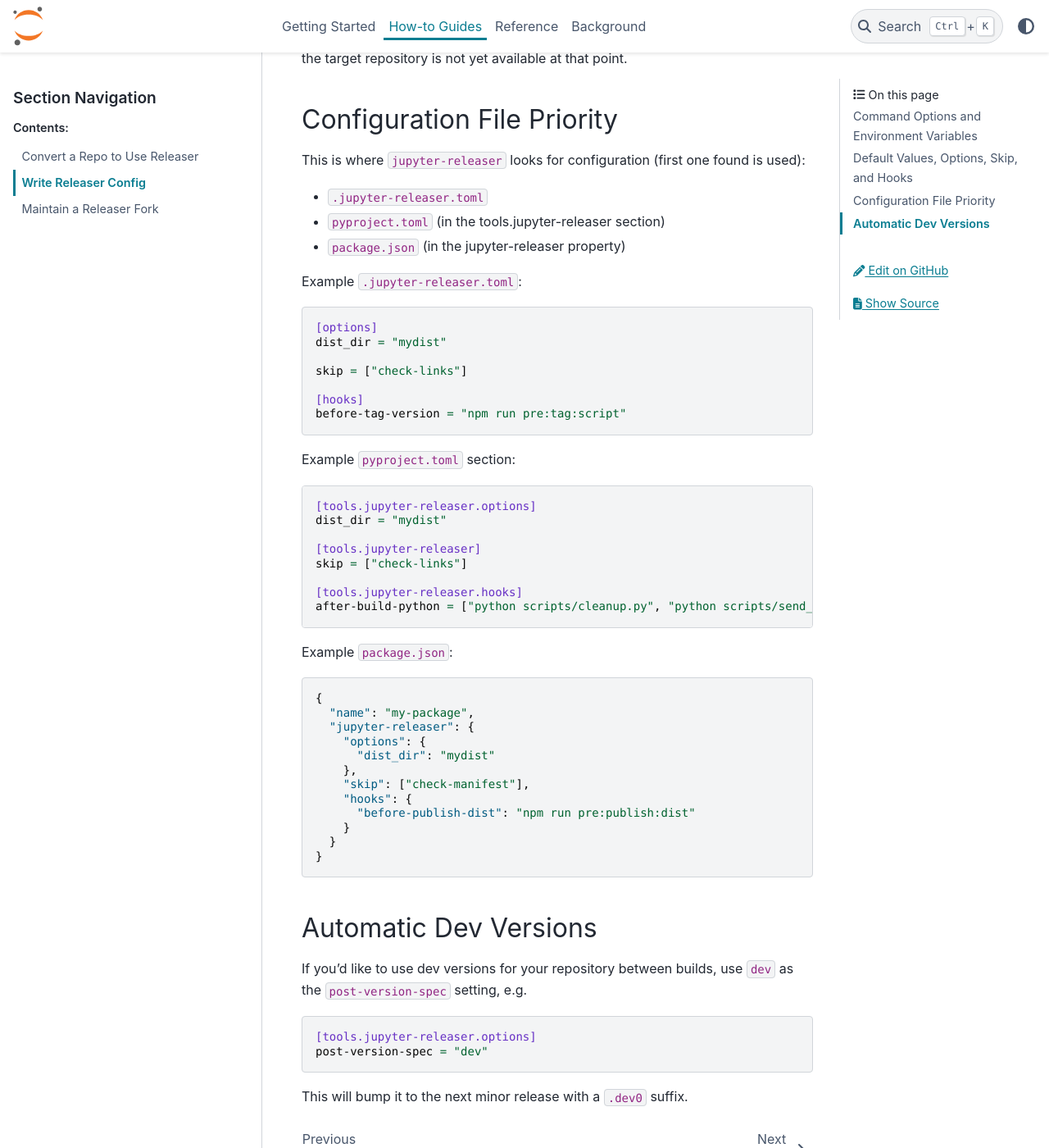
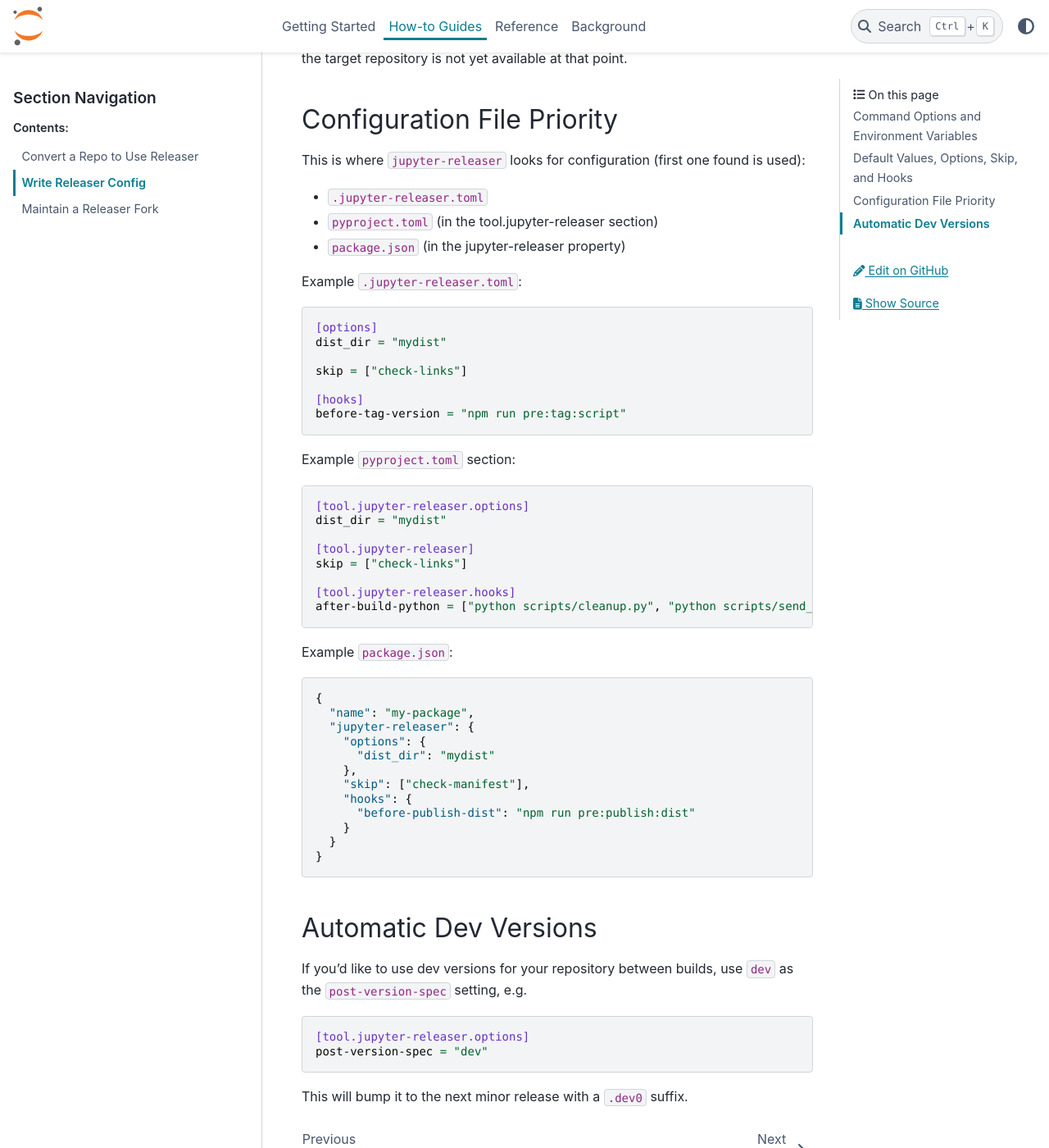
Before and after one commit to jupyter-server/jupyter_releaser, a Sphinx documentation site: the page built from docs/source/how_to_guides/write_config.md, in a window 1280 px wide and 1400 px high, scrolled down 802 px. Shown: the whole window at 82% size. Built offline with Sphinx 7.4.7 and the PyData theme 0.15.4, drawn with Linux system fonts in a browser that asks for light colours.

Commit message:
fix docs

````diff
--- a/docs/source/how_to_guides/write_config.md
+++ b/docs/source/how_to_guides/write_config.md
@@ -28,7 +28,7 @@
 This is where `jupyter-releaser` looks for configuration (first one found is used):
 
 - `.jupyter-releaser.toml`
-- `pyproject.toml` (in the tools.jupyter-releaser section)
+- `pyproject.toml` (in the tool.jupyter-releaser section)
 - `package.json` (in the jupyter-releaser property)
 
 Example `.jupyter-releaser.toml`:
@@ -46,13 +46,13 @@
 Example `pyproject.toml` section:
 
 ```toml
-[tools.jupyter-releaser.options]
+[tool.jupyter-releaser.options]
 dist_dir = "mydist"
 
-[tools.jupyter-releaser]
+[tool.jupyter-releaser]
 skip = ["check-links"]
 
-[tools.jupyter-releaser.hooks]
+[tool.jupyter-releaser.hooks]
 after-build-python = ["python scripts/cleanup.py", "python scripts/send_email.py"]
 ```
 
@@ -79,7 +79,7 @@
 use `dev` as the `post-version-spec` setting, e.g.
 
 ```toml
-[tools.jupyter-releaser.options]
+[tool.jupyter-releaser.options]
 post-version-spec = "dev"
 ```
 
````
